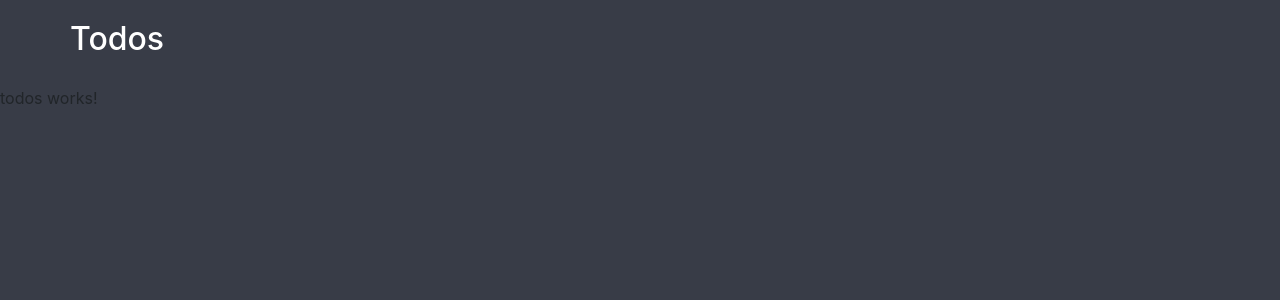
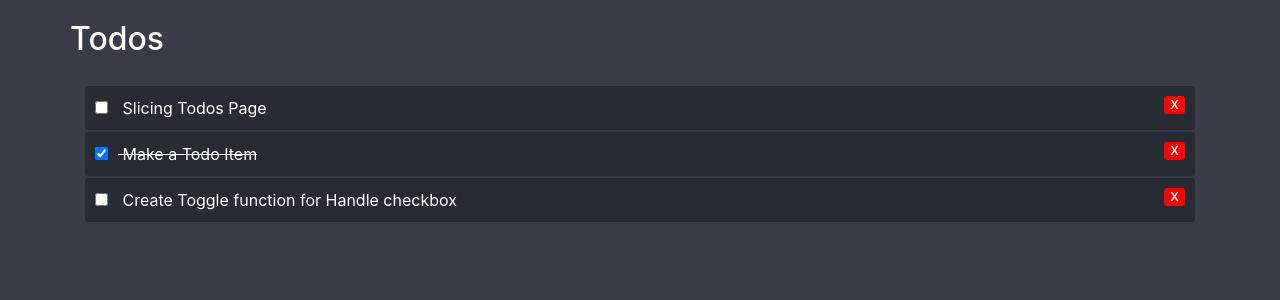
Before and after one commit to DwiNugroho/angular-todolist, an Angular app: page /todos in a window 1280 px wide. Shown: the top 300 px of the page. Built offline with nearby package versions, Linux system fonts and the light colour scheme.

Commit message:
add todos page

```diff
--- a/src/app/app.module.ts
+++ b/src/app/app.module.ts
@@ -8,6 +8,7 @@ import { LandingComponent } from './components/landing/landing.component';
 import { NavbarComponent } from './components/navbar/navbar.component';
 import { BrowserAnimationsModule } from '@angular/platform-browser/animations';
 import { NotFoundPageComponent } from './components/not-found-page/not-found-page.component';
+import { TodoItemComponent } from './components/todo-item/todo-item.component';
 
 @NgModule({
   declarations: [
@@ -16,6 +17,7 @@ import { NotFoundPageComponent } from './components/not-found-page/not-found-pag
     LandingComponent,
     NavbarComponent,
     NotFoundPageComponent,
+    TodoItemComponent,
   ],
   imports: [
     BrowserModule,
--- /dev/null
+++ b/src/app/components/todo-item/todo-item.component.html
@@ -0,0 +1,7 @@
+<section [ngClass]="setClasses()">
+  <p>
+    <input (change)="toggleChange(todo)" type="checkbox" [checked]="todo.completed">
+    {{ todo.title }}
+    <button (click)="handleDelete(todo)" class="del">X</button>
+  </p>
+</section>
--- /dev/null
+++ b/src/app/components/todo-item/todo-item.component.scss
@@ -0,0 +1,29 @@
+.del {
+  background: #ff0000;
+  color: #fff;
+  border: none;
+  padding: 0px 6px;
+  cursor: pointer;
+  float: right;
+  font-weight: 600;
+  font-size: 12px;
+  border-radius: 3px;
+}
+
+.todo {
+  background: #272B34;
+  padding: 10px;
+  margin-bottom: 2px;
+  border-radius: 3px;
+  p {
+    padding: 0;
+    margin: 0;
+  }
+  input {
+    margin-right: 10px;
+  }
+}
+
+.is-complete {
+  text-decoration: line-through;
+}
--- /dev/null
+++ b/src/app/components/todo-item/todo-item.component.ts
@@ -0,0 +1,35 @@
+import { Component, OnInit, Input } from '@angular/core';
+import { Todo } from 'src/app/models/Todo';
+
+@Component({
+  selector: 'app-todo-item',
+  templateUrl: './todo-item.component.html',
+  styleUrls: ['./todo-item.component.scss']
+})
+export class TodoItemComponent implements OnInit {
+  @Input() todo: Todo;
+
+  constructor() { }
+
+  ngOnInit() {
+  }
+
+  // set Dynamic Classes
+  setClasses() {
+    let classes = {
+      'todo': true,
+      'is-complete': this.todo.completed
+    }
+
+    return classes;
+  }
+
+  toggleChange(todo) {
+    todo.completed = !todo.completed;
+  }
+
+  handleDelete(todo) {
+    console.log(todo);
+  }
+
+}
--- a/src/app/components/todos/todos.component.html
+++ b/src/app/components/todos/todos.component.html
@@ -1 +1,3 @@
-<p>todos works!</p>
+<section class="container wrapper">
+  <app-todo-item *ngFor="let todo of todos" [todo]="todo"></app-todo-item>
+</section>
--- a/src/app/components/todos/todos.component.scss
+++ b/src/app/components/todos/todos.component.scss
@@ -0,0 +1,3 @@
+.wrapper {
+  color: white;
+}
--- a/src/app/components/todos/todos.component.ts
+++ b/src/app/components/todos/todos.component.ts
@@ -1,4 +1,5 @@
 import { Component, OnInit } from '@angular/core';
+import { Todo } from '../../models/Todo';
 
 @Component({
   selector: 'app-todos',
@@ -6,10 +7,28 @@ import { Component, OnInit } from '@angular/core';
   styleUrls: ['./todos.component.scss']
 })
 export class TodosComponent implements OnInit {
+  todos:Todo[];
 
   constructor() { }
 
   ngOnInit() {
+    this.todos = [
+      {
+        id: 1,
+        title: 'Slicing Todos Page',
+        completed: false
+      },
+      {
+        id: 2,
+        title: 'Make a Todo Item',
+        completed: true
+      },
+      {
+        id: 3,
+        title: 'Create Toggle function for Handle checkbox',
+        completed: false
+      },
+    ];
   }
 
 }
--- /dev/null
+++ b/src/app/models/Todo.ts
@@ -0,0 +1,5 @@
+export class Todo {
+  id:number;
+  title:string;
+  completed:boolean;
+}
```
Also changed, not shown: 1 other file (tests, documents, lock files or other folders).
